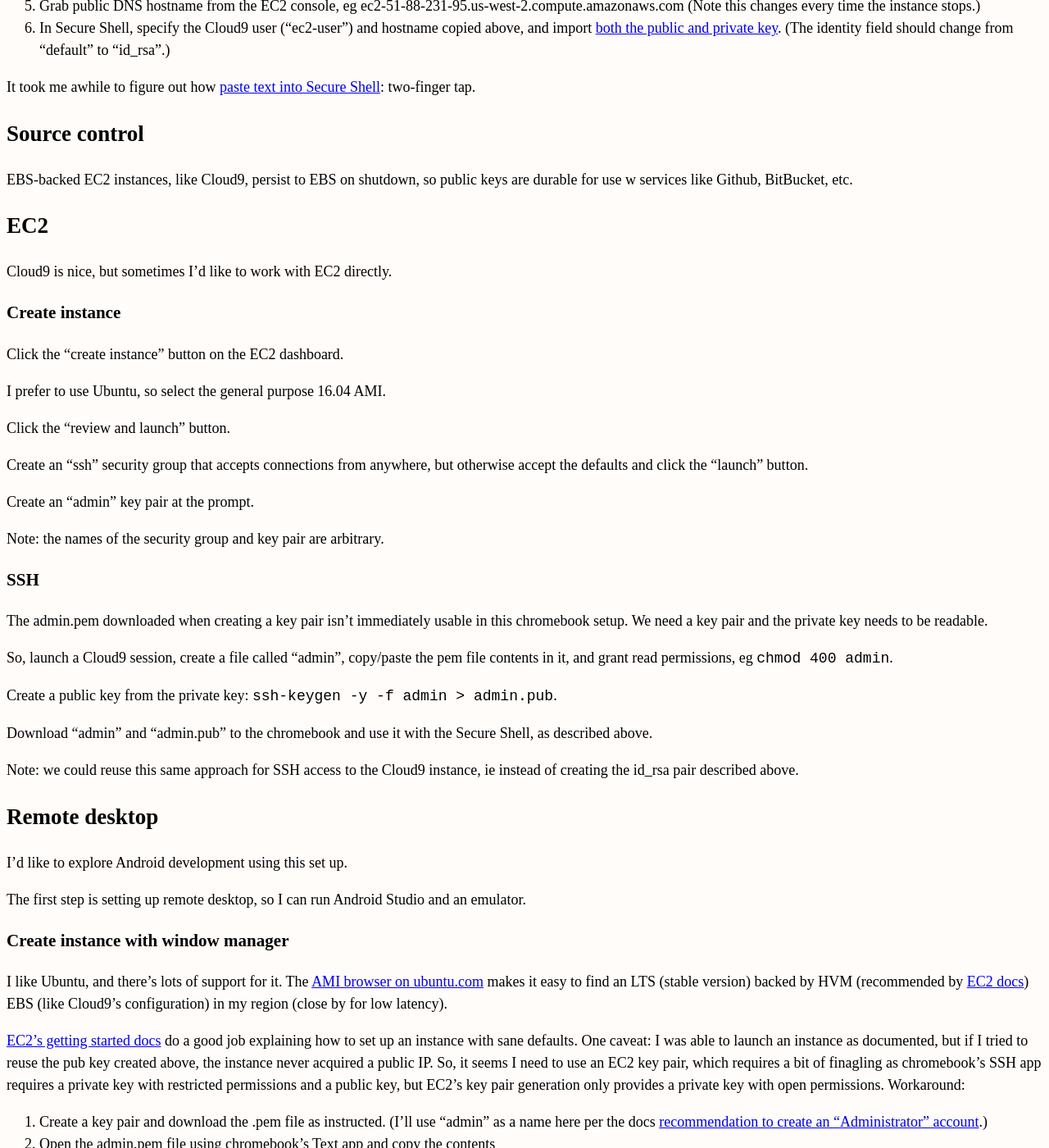
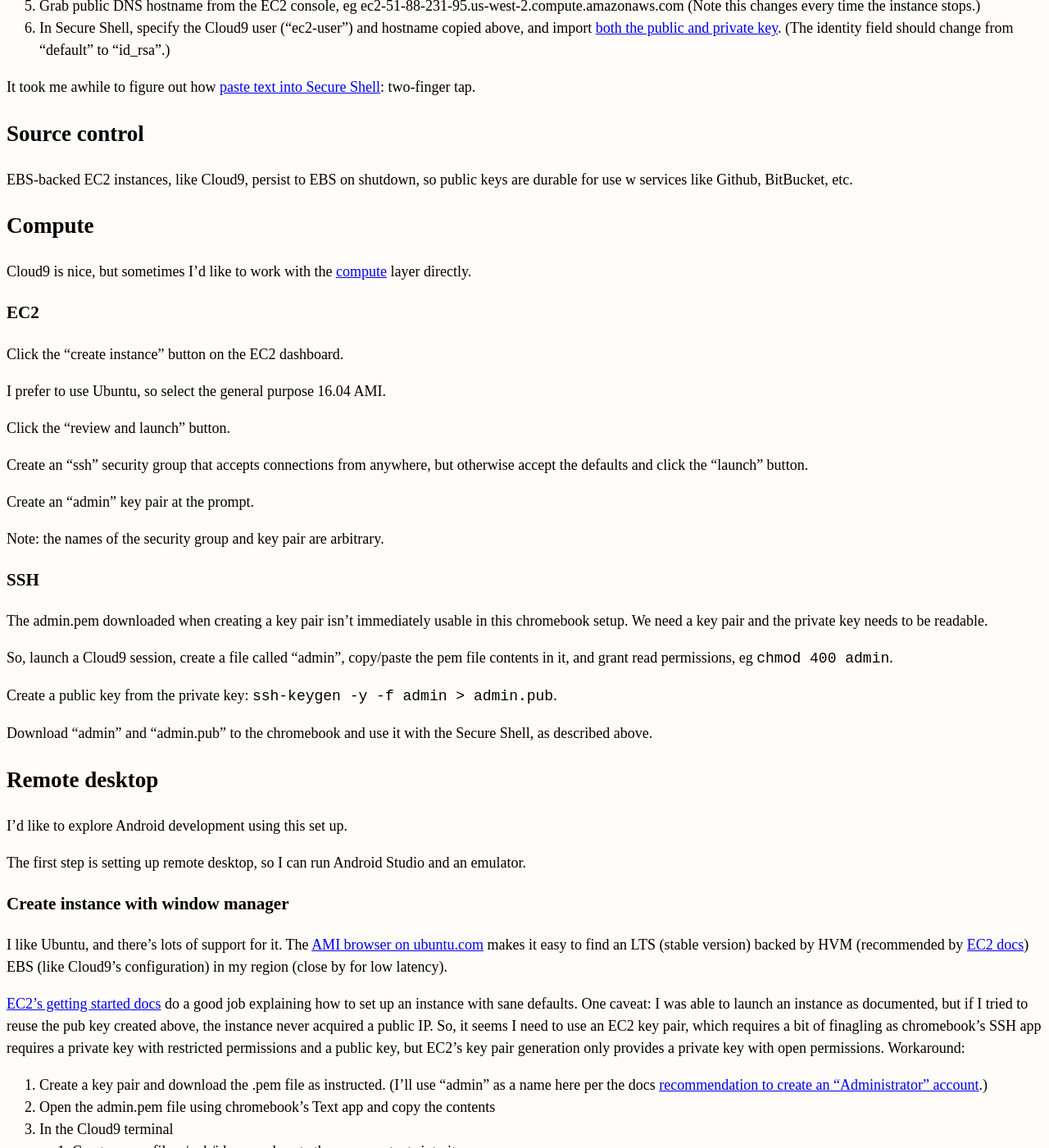
Before and after one commit to erikeldridge/erikeldridge.github.com, a Jekyll site: the page built from _posts/2017-12-24-netbook-development.md, in a window 1280 px wide and 1400 px high, scrolled down 1939 px. Shown: the whole window at 82% size. Built offline with Jekyll 4.4.1, drawn with Linux system fonts in a browser that asks for light colours; nearby versions of some CDN libraries; some of the changed text lies outside the part shown.

Commit message:
Update from Forestry.io - 2017-12-24-netbook-development.md

```diff
--- a/_posts/2017-12-24-netbook-development.md
+++ b/_posts/2017-12-24-netbook-development.md
@@ -89,11 +89,11 @@
 
 EBS-backed EC2 instances, like Cloud9, persist to EBS on shutdown, so public keys are durable for use w services like Github, BitBucket, etc.
 
-## EC2
+## Compute
 
-Cloud9 is nice, but sometimes I'd like to work with EC2 directly.
+Cloud9 is nice, but sometimes I'd like to work with the [compute](/compute) layer directly.
 
-### Create instance
+### EC2
 
 Click the "create instance" button on the EC2 dashboard.
 
@@ -117,8 +117,6 @@
 
 Download "admin" and "admin.pub" to the chromebook and use it with the Secure Shell, as described above.
 
-Note: we could reuse this same approach for SSH access to the Cloud9 instance, ie instead of creating the id_rsa pair described above.
-
 ## Remote desktop
 
 I'd like to explore Android development using this set up.
@@ -135,8 +133,8 @@
 2. Open the admin.pem file using chromebook's Text app and copy the contents
 3. In the Cloud9 terminal
    1. Create a new file \~/.ssh/id_rsa and paste the .pem contents into it
-   2. Restrict permissions (`chmod 400 \\\~/.ssh/id_rsa`) and download as described above
-   3. Generate a public key (`-keygen -y -f \\\~/.ssh/id_rsa > \\\~/.ssh/id_rsa.pub`) and download that too
+   2. Restrict permissions (`chmod 400 \\\\\\\~/.ssh/id_rsa`) and download as described above
+   3. Generate a public key (`-keygen -y -f \\\\\\\~/.ssh/id_rsa > \\\\\\\~/.ssh/id_rsa.pub`) and download that too
 4. In the chromebook, import these keys into the SSH app as described above
 5. SSH into the ubuntu instance using the username "ubuntu", ie as opposed to "ec2-user" for Amazon Linux.
 
```
